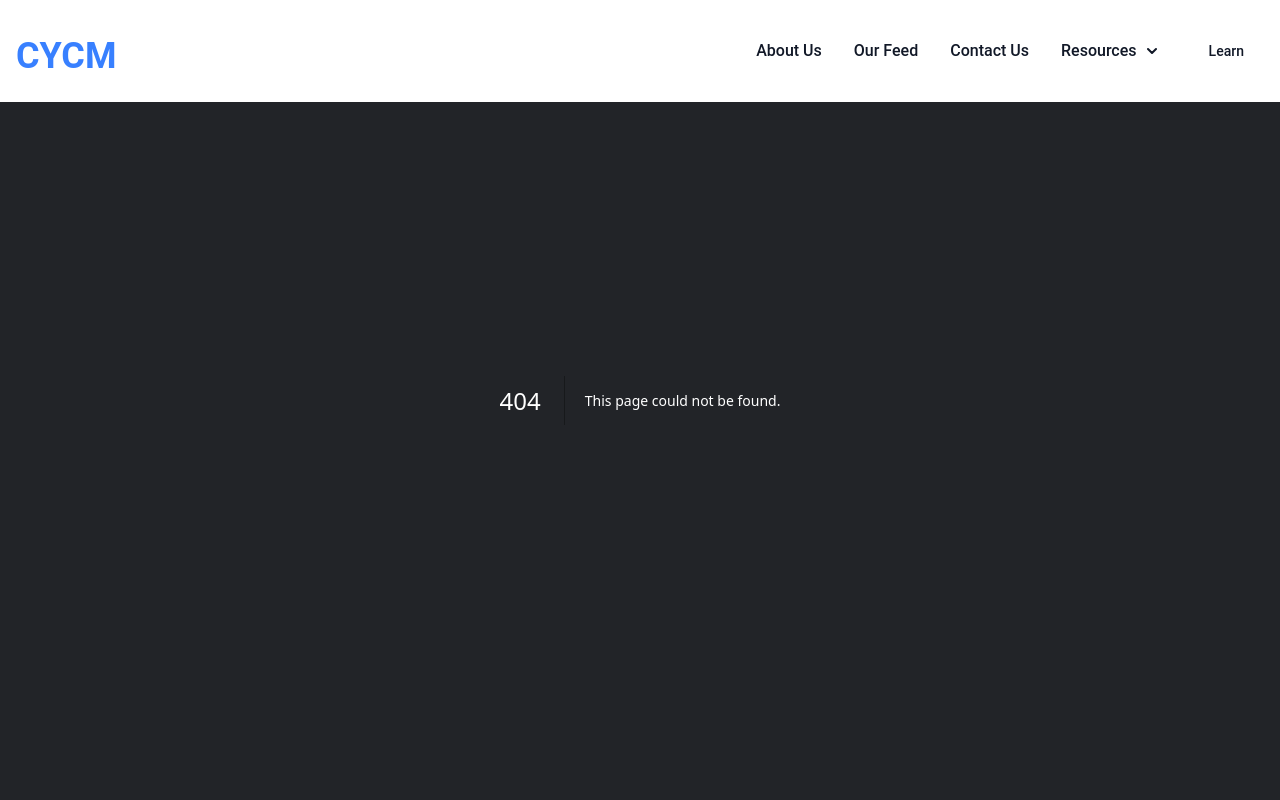
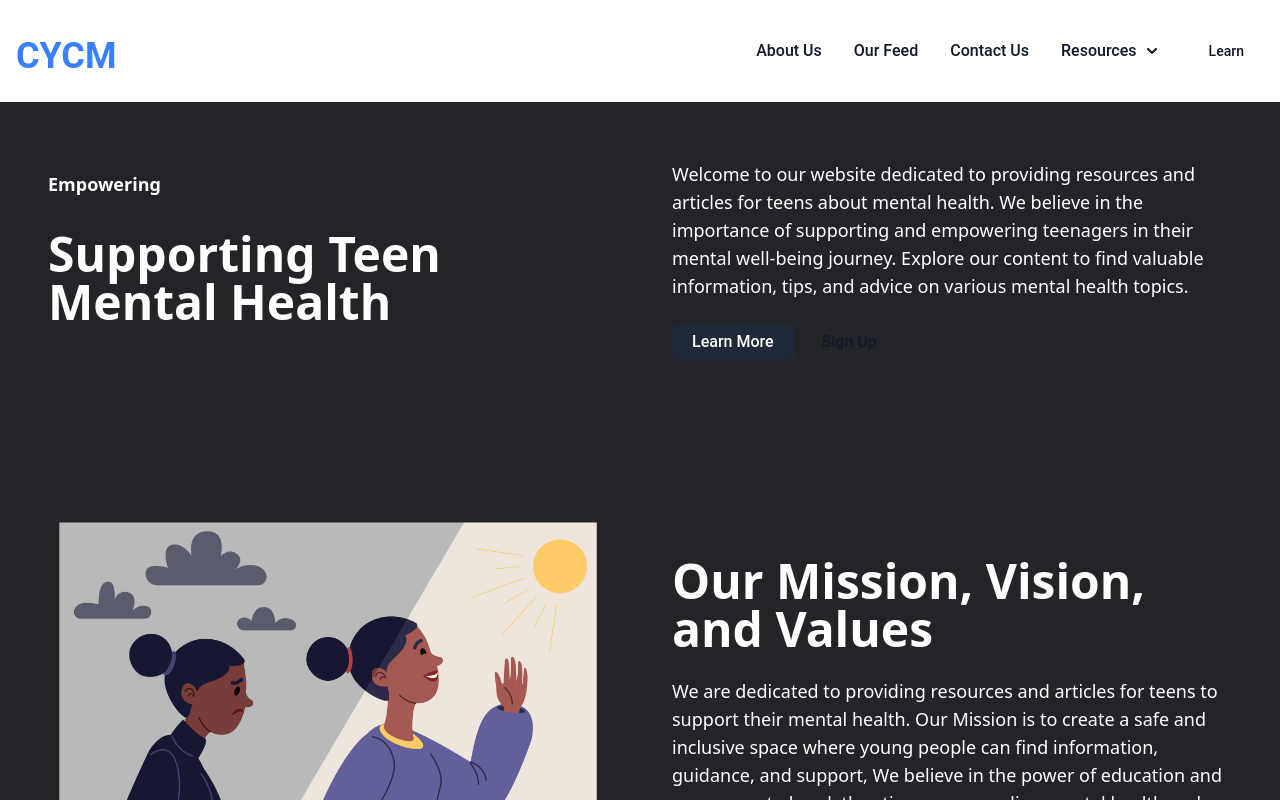
Before and after one commit to hicsail/cycm-next, a Next.js app: page /about in a window 1280 px wide. Before the commit this address had no page. Built offline with nearby package versions, Linux system fonts and the light colour scheme.

Commit message:
add about us page

```diff
--- a/components/Navbar.tsx
+++ b/components/Navbar.tsx
@@ -8,7 +8,7 @@ const Navbar = () => {
   const navigation = [
     {
       name: "About Us",
-      href: "#",
+      href: "about",
     },
     {
       name: "Our Feed",
--- /dev/null
+++ b/components/Profile.tsx
@@ -0,0 +1,41 @@
+interface ProfileProps {
+  avatar?: string;
+  name: string;
+  title: string;
+  description: string;
+  socials: { name: string; link: string }[];
+}
+
+const Profile = ({ avatar, name, title, description, socials }: ProfileProps) => {
+  const icons = {
+    linkedin:
+      "M4.98 3.5c0 1.381-1.11 2.5-2.48 2.5s-2.48-1.119-2.48-2.5c0-1.38 1.11-2.5 2.48-2.5s2.48 1.12 2.48 2.5zm.02 4.5h-5v16h5v-16zm7.982 0h-4.968v16h4.969v-8.399c0-4.67 6.029-5.052 6.029 0v8.399h4.988v-10.131c0-7.88-8.922-7.593-11.018-3.714v-2.155z",
+    twitter:
+      "M24 4.557c-.883.392-1.832.656-2.828.775 1.017-.609 1.798-1.574 2.165-2.724-.951.564-2.005.974-3.127 1.195-.897-.957-2.178-1.555-3.594-1.555-3.179 0-5.515 2.966-4.797 6.045-4.091-.205-7.719-2.165-10.148-5.144-1.29 2.213-.669 5.108 1.523 6.574-.806-.026-1.566-.247-2.229-.616-.054 2.281 1.581 4.415 3.949 4.89-.693.188-1.452.232-2.224.084.626 1.956 2.444 3.379 4.6 3.419-2.07 1.623-4.678 2.348-7.29 2.04 2.179 1.397 4.768 2.212 7.548 2.212 9.142 0 14.307-7.721 13.995-14.646.962-.695 1.797-1.562 2.457-2.549z",
+  };
+
+  return (
+    <div className="flex flex-col">
+      <img className="w-16 h-16 rounded-full mb-2" src={avatar ?? "/avatars/placeholder.gif"} />
+      <span className="text-lg font-bold font-sans">{name}</span>
+      <span className="text-md font-sans mb-2">{title}</span>
+      <p className="text-md font-sans mb-2 md:text-sm">{description}</p>
+      <div className="flex">
+        {socials.map((social) => (
+          <a className="flex font-medium items-center" href={social.link}>
+            <svg
+              xmlns="http://www.w3.org/2000/svg"
+              className="h-4 w-4 mx-2 my-2"
+              fill="currentColor"
+              viewBox="0 0 24 24"
+            >
+              <path d={icons[social.name as keyof typeof icons]} />
+            </svg>
+          </a>
+        ))}
+      </div>
+    </div>
+  );
+};
+
+export default Profile;
--- /dev/null
+++ b/pages/about.tsx
@@ -0,0 +1,127 @@
+import DualColumnImageText from "@/components/DualColumnImageText";
+import DualColumnText from "@/components/DualColumnText";
+import Profile from "@/components/Profile";
+
+export default function Feed() {
+  const profiles = [
+    {
+      name: "John Doe",
+      title: "Mental Health Specialist",
+      description: "John is a licensed therapist with over 10 years of experience in helping teens.",
+      socials: [
+        { name: "linkedin", link: "#" },
+        { name: "twitter", link: "#" },
+      ],
+    },
+    {
+      name: "Jane Smith",
+      title: "Youth Counselor",
+      description:
+        "Jane is dedicated to providing support and guidance to young individuals facing mental health challenges.",
+      socials: [
+        { name: "linkedin", link: "#" },
+        { name: "twitter", link: "#" },
+      ],
+    },
+    {
+      name: "Michael Johnson",
+      title: "Psychiatrist",
+      description: "Michael specializes in diagnosing and treating mental health disorders in adolescents",
+      socials: [
+        { name: "linkedin", link: "#" },
+        { name: "twitter", link: "#" },
+      ],
+    },
+    {
+      name: "Emily Davis",
+      title: "Social Worker",
+      description: "Emily is passionate about advocating for the mental well-being of teenagers.",
+      socials: [
+        { name: "linkedin", link: "#" },
+        { name: "twitter", link: "#" },
+      ],
+    },
+    {
+      name: "David Thompson",
+      title: "School Counselor",
+      description: "David provides guidance and support to students dealing with mental health issue.",
+      socials: [
+        { name: "linkedin", link: "#" },
+        { name: "twitter", link: "#" },
+      ],
+    },
+    {
+      name: "Sarah Miller",
+      title: "Peer Support Specialist",
+      description: "Sarah uses her own experiences to connect with and empower teens on their mental health journey.",
+      socials: [
+        { name: "linkedin", link: "#" },
+        { name: "twitter", link: "#" },
+      ],
+    },
+  ];
+
+  return (
+    <div className="pt-12">
+      <DualColumnText
+        tagline="Empowering"
+        title="Supporting Teen Mental Health"
+        description="Welcome to our website dedicated to providing resources and articles for teens about mental health. We believe in the importance of supporting and empowering teenagers in their mental well-being journey. Explore our content to find valuable information, tips, and advice on various mental health topics."
+        actions={[
+          { text: "Learn More", link: "#" },
+          { text: "Sign Up", link: "#" },
+        ]}
+      />
+      <DualColumnImageText
+        title="Our Mission, Vision, and Values"
+        description="We are dedicated to providing resources and articles for teens to support their mental health. Our Mission is to create a safe and inclusive space where young people can find information, guidance, and support, We believe in the power of education and awareness to break the stigma surrounding mental health and empower teens to prioritize their well-being."
+        image={{ source: "/cycm-mission.png", position: "left" }}
+        actions={[
+          { text: "Learn More", link: "#" },
+          { text: "Sign Up", link: "#" },
+        ]}
+      />
+      <div className="flex justify-center my-16">
+        <div className="p-8 max-w-7xl md:p-12 w-full">
+          <div className="flex flex-col items-start justify-center">
+            <span className="text-lg font-bold font-sans mb-2 md:mb-4">Empowering</span>
+            <h5 className="font-bold font-sans mb-6 text-4xl md:text-5xl">Meet Our Team</h5>
+          </div>
+          <p className="text-md font-sans mb-4 md:mb-6 md:text-lg">
+            get to know the experts behind our mental health resources
+          </p>
+          <div className="grid gap-8 md:grid-cols-4 md:mb-16">
+            {profiles.map((profile) => (
+              <Profile
+                name={profile.name}
+                title={profile.title}
+                description={profile.description}
+                socials={profile.socials}
+              />
+            ))}
+          </div>
+          <div className="flex flex-col items-start justify-center">
+            <h5 className="text-4xl font-bold font-sans mb-4 md:mb-6 md:text-4xl">We're hiring!</h5>
+            <p className="text-md font-sans mb-4 md:mb-6 md:text-lg">
+              Lorem ipsum dolor sit amet, consectetur adipiscing elit.
+            </p>
+            <button
+              type="button"
+              className="text-gray-900 hover:text-white border border-gray-800 hover:bg-gray-900 focus:ring-4 focus:outline-none focus:ring-gray-300 font-medium rounded-md text-md px-5 py-2.5 text-center mr-2"
+            >
+              Open Positions
+            </button>
+          </div>
+        </div>
+      </div>
+      <DualColumnText
+        title="Explore Our Mental Health Resources"
+        description="Discover a wealth of resources and articles on mental specifically curated for teans."
+        actions={[
+          { text: "Learn More", link: "#" },
+          { text: "Sign Up", link: "#" },
+        ]}
+      />
+    </div>
+  );
+}
```
Also changed, not shown: public/avatars/placeholder.gif (added), public/cycm-mission.png (added).
